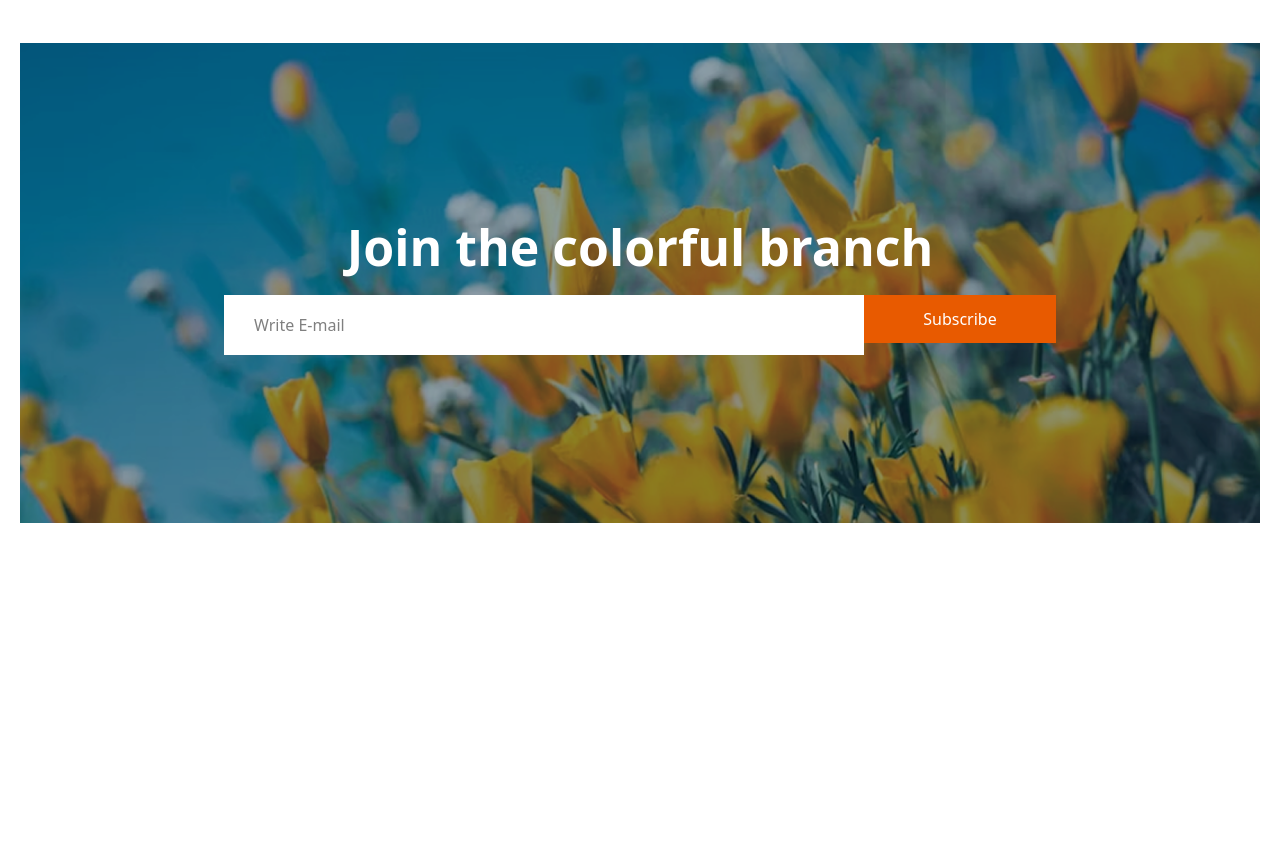
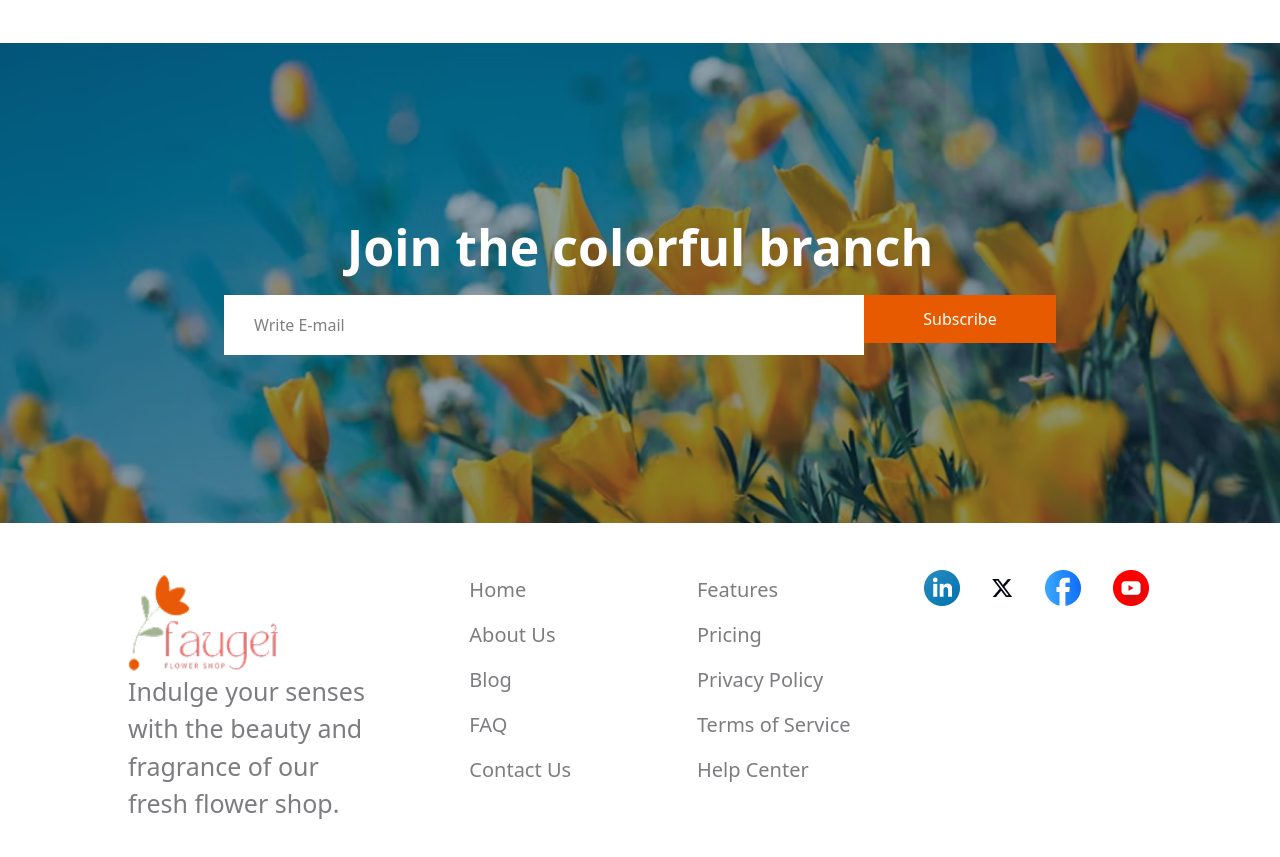
Before and after one commit to Ragib-Raiyan-0/assignment-2, a plain HTML site: page assignment 1.html in a window 1280 px wide. Shown: the part 3678-4535 px from the top of the page. Before the commit the page ends 4221 px from the top, so only its background shows below. Drawn offline with nearby package versions, Linux system fonts and the light colour scheme.

Commit message:
footer push

```diff
--- a/assignment 1.html
+++ b/assignment 1.html
@@ -161,16 +161,21 @@
                     <div class="absolute top-0 left-0 w-full h-full z-1 bg-black opacity-30"></div>
                     <div class="relative z-10 text-white font-semibold text-lg md:p-[65px] p-[28px] h text-[28px]">
                         <p> 60% Off | Bloom Plant</p>
-                       <a href=""><p class="underline">Shop Now</p></a>
+                        <a href="">
+                            <p class="underline">Shop Now</p>
+                        </a>
                     </div>
                 </div>
 
                 <div class="col-span-3 row-span-2 relative overflow-hidden rounded-3xl text-center items-center">
                     <img src="Media/deal-zabo.png" alt="" class="absolute top-0 left-0 w-full h-full object-cover z-0">
                     <div class="absolute top-0 left-0 w-full h-full z-1 bg-black opacity-30"></div>
-                      <div class="relative z-10 text-white font-semibold text-lg md:p-[180px] p md:text-[45px] text-[28px]">
+                    <div
+                        class="relative z-10 text-white font-semibold text-lg md:p-[180px] p md:text-[45px] text-[28px]">
                         <p> 60% Off | Bloom Plant</p>
-                       <a href=""><p class="underline">Shop Now</p></a>
+                        <a href="">
+                            <p class="underline">Shop Now</p>
+                        </a>
                     </div>
                 </div>
                 <div class="col-span-2  bg-green-200 relative overflow-hidden rounded-3xl text-center items-center">
@@ -178,7 +183,9 @@
                     <div class="absolute top-0 left-0 w-full h-full z-1 bg-black opacity-30"></div>
                     <div class="relative z-10 text-white font-semibold text-lg p-[80px] text-[28px]">
                         <p> 60% Off | Bloom Plant</p>
-                       <a href=""><p class="underline">Shop Now</p></a>
+                        <a href="">
+                            <p class="underline">Shop Now</p>
+                        </a>
                     </div>
                 </div>
             </div>
@@ -186,13 +193,13 @@
     </div>
 
 
-    <!-- 5th part -->
+
 
     <div class="conclusion flex justify-center items-center
     h-[60vh] bg-green-200 m-[20px] flex-col relative">
-        <!-- <div class="c-img"> -->
+
         <img src="Media/news-letter-bg.png" alt="" class="absolute top-0 left-0 w-full h-full object-cover z-0 ">
-        <!-- </div> -->
+
         <div class="absolute top-0 left-0 w-full h-full z-1 bg-black opacity-10"></div>
         <p class="md:text-[50px] text-[28px] font-bold z-1 text-white">Join the colorful branch</p>
 
@@ -204,6 +211,48 @@
 
 
     </div>
+
+
+    <!--6th part -->
+    <footer class="main-footer mb-[60px]">
+
+        <div class="foot flex-col md:flex-row md:items-center">
+            <div class="flex flex-col md:w-[30vw] pt-[50px]">
+                <img src="Media/logo.png" alt="" class="h-[100px] w-[150px]">
+                <p class="text-[25px] md:w-[20vw] ">
+                    Indulge your senses with the beauty and fragrance of our fresh flower shop.
+                </p>
+            </div>
+            <div class=" md:w-[20vw] text-[20px]">
+                <ol >
+                    <li>Home</li>
+                    <li>About Us</li>
+                    <li>Blog</li>
+                    <li>FAQ</li>
+                    <li>Contact Us</li>
+                </ol>
+            </div>
+            <div class=" w-[20vw] text-[20px]">
+                <ol>
+                    <li>Features</li>
+                    <li>Pricing</li>
+                    <li>Privacy Policy</li>
+                    <li>Terms of Service</li>
+                    <li>Help Center</li>
+                </ol>
+            </div>
+            <div class="w-[20vw] flex items-center md:mb-[170px] gap-8 ">
+                <img src="Media/icon-linkedin.png" alt="">
+                <img src="Media/icon-twitter.png" alt="">
+                <img src="Media/icon-facebook.png" alt="">
+                <img src="Media/icon-youtube.png" alt="">
+            </div>
+        </div>
+
+
+    </footer>
+
+
 </body>
 
 
--- a/css file.css
+++ b/css file.css
@@ -252,6 +252,9 @@ padding: 2%;
     margin-bottom: 8%;
 }
 
+.conclusion{
+    margin: 0;
+}
 
 
 
@@ -260,34 +263,10 @@ padding: 2%;
 
 
 
-/* .c-text{ */
-    display: flex;
-    justify-content: center;
-    /* background-color: aqua; */
-    font-style: italic;
 
-    font-weight: bold;
-   color: #e85a00;
-    position: absolute;
-  inset: 0;
-  align-items: center;
-  color: white;
-  font-size: 30px;
 
-  background-color: rgba(0, 0, 0, 0.4);
-  text-align: center;
 
-.conclusion input{
-    background-color: #c64a00;
-    border-radius: 10%;
-    border-color: black;
-    border-style: groove;
-}
-.c-img{
-    display: flex;
-    justify-content: center;
-    align-items: center;
-}
+
 .mail{
     margin-top: 10px;
     z-index: 1;
@@ -305,3 +284,28 @@ padding: 2%;
 
     color: #ffffff;
 }
+
+
+
+.main-footer{
+    /* height: 30vh; */
+
+  display: flex;
+    justify-content: center;
+    align-items: center;
+}
+
+.foot{
+    display: flex;
+
+    /* align-items:center; */
+
+    width: 80vw;
+    color: #7d7d81;
+}
+.foot li{
+    margin-top: 15px;
+}
+.foot img{
+
+}
```
Lines whose indentation alone changed are shown as unchanged.
